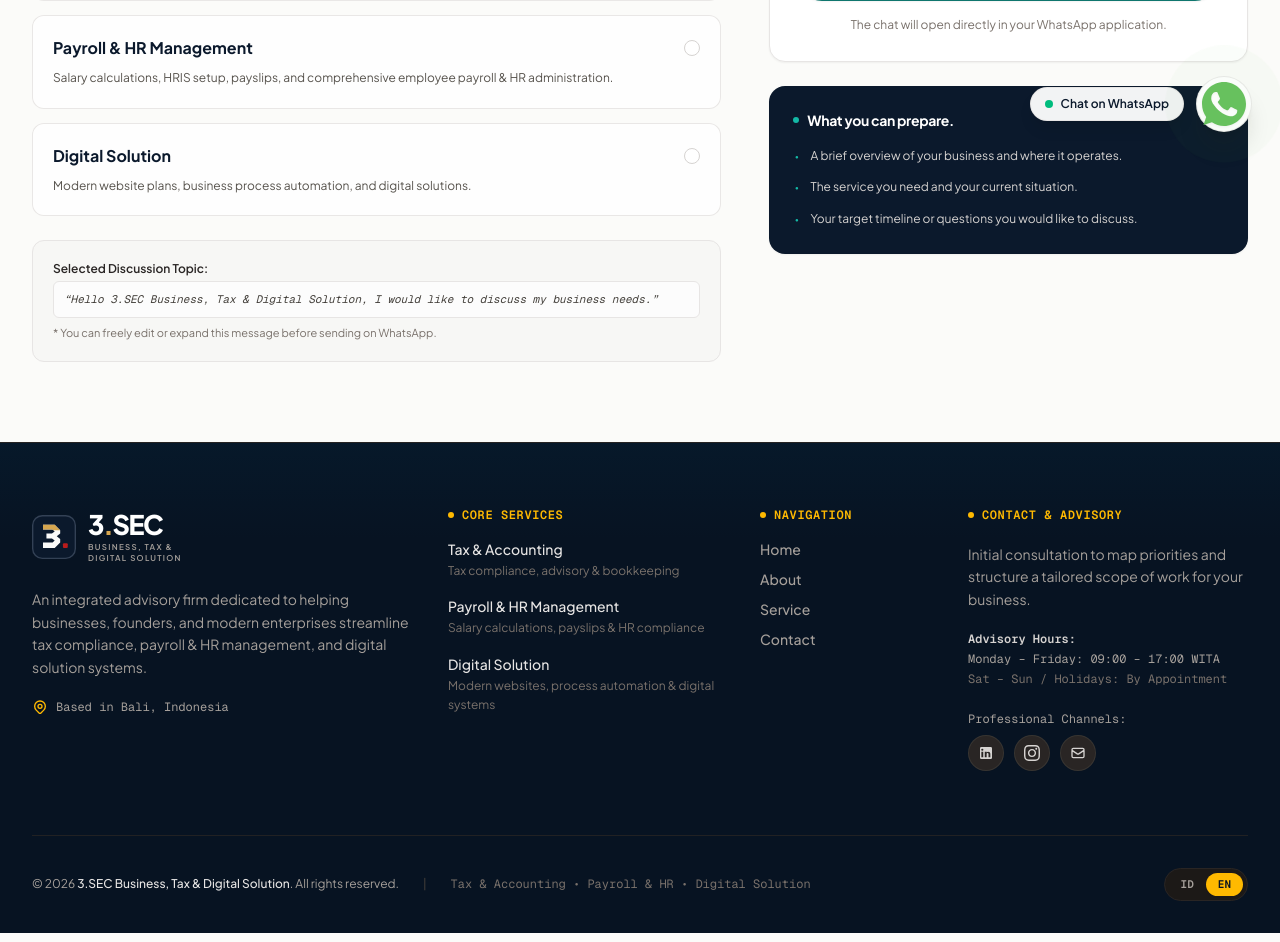
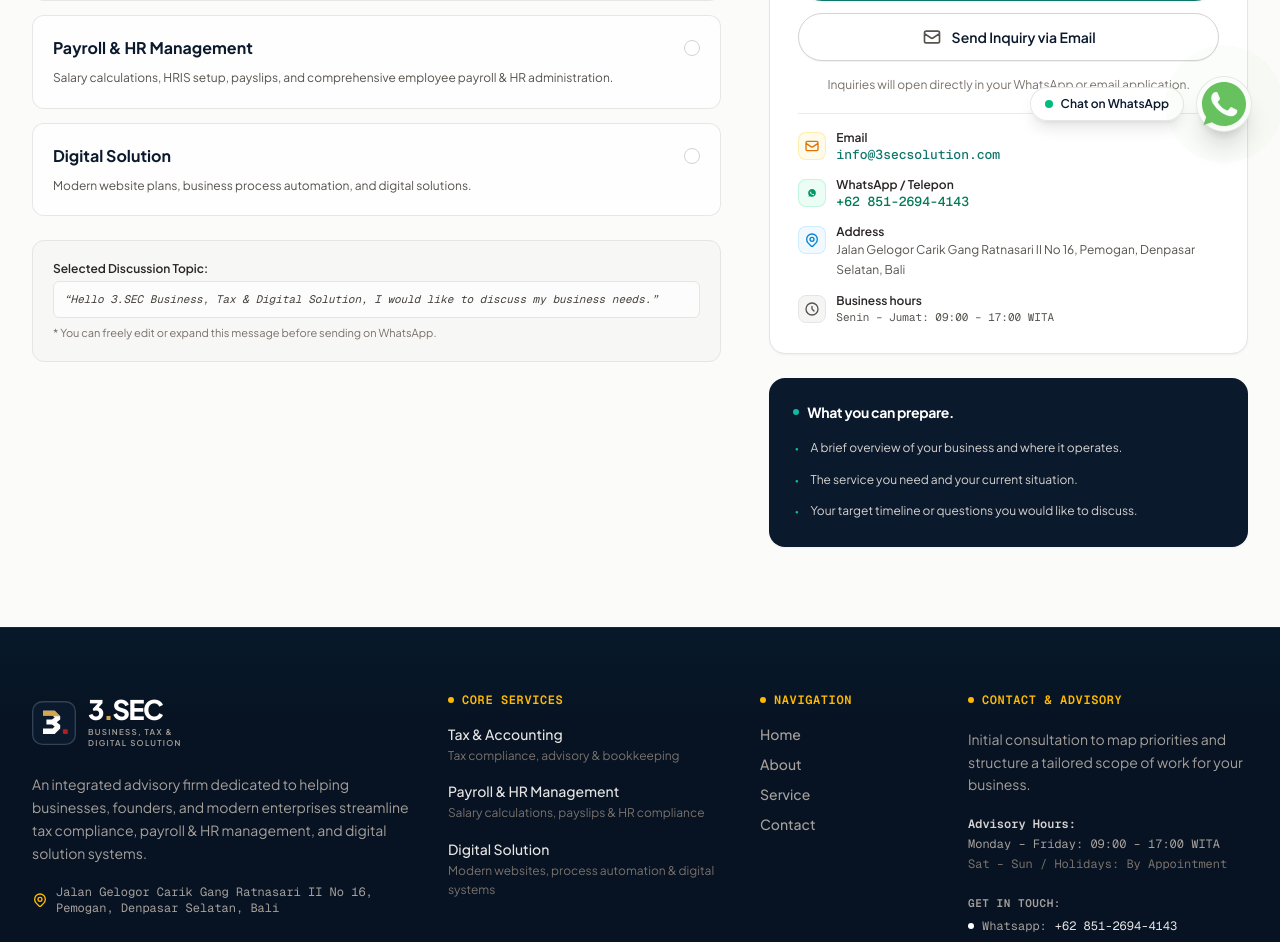
Before and after one commit to gungdikaebs/website-consultant, a Next.js app: page /en/contact in a window 1280 px wide. Shown: the part 640-1582 px from the top of the page. Built offline with nearby package versions, Linux system fonts and the light colour scheme.

Commit message:
feat: add email inquiry option and enhanced contact info display in contact components

```diff
--- a/components/ContactSelector.tsx
+++ b/components/ContactSelector.tsx
@@ -122,7 +122,7 @@
           </h2>
 
           {waLink.isExternal ? (
-            <div className="space-y-4">
+            <div className="space-y-3">
               <a
                 href={waLink.href}
                 target="_blank"
@@ -134,10 +134,27 @@
                 </svg>
                 <span>{dictionary.contact.whatsappCta}</span>
               </a>
-              <p className="text-xs text-stone-500 text-center">
+
+              {contactConfig.email && (
+                <a
+                  href={`mailto:${contactConfig.email}?subject=${encodeURIComponent(
+                    lang === 'id'
+                      ? `Konsultasi: ${dictionary.contact.options.find((o) => o.id === selectedService)?.label || '3.SEC Solution'}`
+                      : `Inquiry: ${dictionary.contact.options.find((o) => o.id === selectedService)?.label || '3.SEC Solution'}`
+                  )}`}
+                  className="w-full min-h-[48px] flex items-center justify-center gap-2.5 px-6 py-3 rounded-full bg-white hover:bg-stone-50 text-[#0B192C] font-semibold text-sm border border-stone-300 shadow-2xs hover:border-stone-400 transition-colors focus-visible:outline-none focus-visible:ring-2 focus-visible:ring-[#0B192C]"
+                >
+                  <svg className="w-5 h-5 text-stone-600" fill="none" stroke="currentColor" viewBox="0 0 24 24">
+                    <path strokeLinecap="round" strokeLinejoin="round" strokeWidth={2} d="M3 8l7.89 5.26a2 2 0 002.22 0L21 8M5 19h14a2 2 0 002-2V7a2 2 0 00-2-2H5a2 2 0 00-2 2v10a2 2 0 002 2z" />
+                  </svg>
+                  <span>{lang === 'id' ? 'Kirim Pesan via Email' : 'Send Inquiry via Email'}</span>
+                </a>
+              )}
+
+              <p className="text-xs text-stone-500 text-center pt-1">
                 {lang === 'id'
-                  ? 'Percakapan akan dibuka langsung pada aplikasi WhatsApp Anda.'
-                  : 'The chat will open directly in your WhatsApp application.'}
+                  ? 'Percakapan akan dibuka langsung pada aplikasi WhatsApp atau aplikasi email Anda.'
+                  : 'Inquiries will open directly in your WhatsApp or email application.'}
               </p>
             </div>
           ) : (
@@ -154,33 +171,72 @@
             </div>
           )}
 
-          {/* Optional Info: Email, Address, Business Hours */}
-          {(contactConfig.email || contactConfig.address || contactConfig.businessHours) && (
-            <div className="pt-4 border-t border-stone-100 space-y-3 text-xs text-stone-600">
+          {/* Optional Info: Email, Phone, Address, Business Hours */}
+          {(contactConfig.email || contactConfig.whatsappNumber || contactConfig.address || contactConfig.businessHours) && (
+            <div className="pt-4 border-t border-stone-200/80 space-y-3.5 text-xs text-stone-600">
               {contactConfig.email && (
+                <div className="flex items-start gap-2.5">
+                  <div className="w-7 h-7 rounded-lg bg-amber-50 text-amber-600 flex items-center justify-center shrink-0 border border-amber-200/60 mt-0.5">
+                    <svg className="w-4 h-4" fill="none" stroke="currentColor" viewBox="0 0 24 24">
+                      <path strokeLinecap="round" strokeLinejoin="round" strokeWidth={2} d="M3 8l7.89 5.26a2 2 0 002.22 0L21 8M5 19h14a2 2 0 002-2V7a2 2 0 00-2-2H5a2 2 0 00-2 2v10a2 2 0 002 2z" />
+                    </svg>
+                  </div>
                   <div>
-                  <span className="font-semibold text-stone-800 block">
-                    {dictionary.contact.optionalLabels.email}:
+                    <span className="font-semibold text-stone-800 block text-xs">
+                      {dictionary.contact.optionalLabels.email}
                     </span>
-                  <a href={`mailto:${contactConfig.email}`} className="text-[#0F766E] hover:underline">
+                    <a href={`mailto:${contactConfig.email}`} className="text-[#0F766E] hover:underline font-mono text-[13px] font-medium">
                       {contactConfig.email}
                     </a>
                   </div>
+                </div>
+              )}
+              {contactConfig.whatsappNumber && (
+                <div className="flex items-start gap-2.5">
+                  <div className="w-7 h-7 rounded-lg bg-emerald-50 text-emerald-600 flex items-center justify-center shrink-0 border border-emerald-200/60 mt-0.5">
+                    <svg className="w-4 h-4" fill="currentColor" viewBox="0 0 24 24">
+                      <path d="M12.031 6.172c-3.181 0-5.767 2.586-5.768 5.766-.001 1.298.38 2.27 1.019 3.287l-.582 2.128 2.182-.573c.978.58 1.911.928 3.145.929 3.178 0 5.767-2.587 5.768-5.766.001-3.187-2.575-5.771-5.764-5.771zm3.392 8.244c-.144.405-.837.774-1.17.824-.312.045-.694.062-2.115-.527-1.422-.591-2.339-2.039-2.41-2.133-.071-.094-.575-.765-.575-1.46 0-.694.364-1.035.495-1.177.13-.142.285-.178.38-.178.095 0 .19.001.272.006.088.004.204-.033.319.243.119.286.405.992.441 1.064.036.071.06.155.012.25-.048.095-.072.155-.143.238-.071.083-.15.185-.214.249-.071.071-.145.148-.063.29.083.142.368.608.79 0.984.543.483 1.002.632 1.144.703.143.071.226.06.31-.036.084-.095.357-.417.452-.56.095-.143.19-.119.321-.071.131.048.832.393.975.464.143.071.238.107.273.167.036.06.036.345-.108.75z" />
+                    </svg>
+                  </div>
+                  <div>
+                    <span className="font-semibold text-stone-800 block text-xs">
+                      WhatsApp / Telepon
+                    </span>
+                    <a href={`https://wa.me/${contactConfig.whatsappNumber}`} target="_blank" rel="noopener noreferrer" className="text-emerald-700 hover:underline font-mono text-[13px] font-medium">
+                      +62 851-2694-4143
+                    </a>
+                  </div>
+                </div>
               )}
               {contactConfig.address && (
+                <div className="flex items-start gap-2.5">
+                  <div className="w-7 h-7 rounded-lg bg-sky-50 text-sky-600 flex items-center justify-center shrink-0 border border-sky-200/60 mt-0.5">
+                    <svg className="w-4 h-4" fill="none" stroke="currentColor" viewBox="0 0 24 24">
+                      <path strokeLinecap="round" strokeLinejoin="round" strokeWidth={2} d="M17.657 16.657L13.414 20.9a1.998 1.998 0 01-2.827 0l-4.244-4.243a8 8 0 1111.314 0z" />
+                      <path strokeLinecap="round" strokeLinejoin="round" strokeWidth={2} d="M15 11a3 3 0 11-6 0 3 3 0 016 0z" />
+                    </svg>
+                  </div>
                   <div>
-                  <span className="font-semibold text-stone-800 block">
-                    {dictionary.contact.optionalLabels.address}:
+                    <span className="font-semibold text-stone-800 block text-xs">
+                      {dictionary.contact.optionalLabels.address}
                     </span>
-                  <span>{contactConfig.address}</span>
+                    <span className="text-stone-600 leading-relaxed">{contactConfig.address}</span>
+                  </div>
                 </div>
               )}
               {contactConfig.businessHours && (
+                <div className="flex items-start gap-2.5">
+                  <div className="w-7 h-7 rounded-lg bg-stone-100 text-stone-600 flex items-center justify-center shrink-0 border border-stone-200 mt-0.5">
+                    <svg className="w-4 h-4" fill="none" stroke="currentColor" viewBox="0 0 24 24">
+                      <path strokeLinecap="round" strokeLinejoin="round" strokeWidth={2} d="M12 8v4l3 3m6-3a9 9 0 11-18 0 9 9 0 0118 0z" />
+                    </svg>
+                  </div>
                   <div>
-                  <span className="font-semibold text-stone-800 block">
-                    {dictionary.contact.optionalLabels.hours}:
+                    <span className="font-semibold text-stone-800 block text-xs">
+                      {dictionary.contact.optionalLabels.hours}
                     </span>
-                  <span>{contactConfig.businessHours}</span>
+                    <span className="text-stone-600 font-mono text-[11px]">{contactConfig.businessHours}</span>
+                  </div>
                 </div>
               )}
             </div>
--- a/components/FloatingWhatsApp.tsx
+++ b/components/FloatingWhatsApp.tsx
@@ -3,6 +3,7 @@
 import { useState, useRef, useEffect, FormEvent, KeyboardEvent } from 'react';
 import Image from 'next/image';
 import { Locale, Dictionary } from '@/lib/content/types';
+import { contactConfig } from '@/lib/content/config';
 
 interface FloatingWhatsAppProps {
   lang: Locale;
@@ -17,7 +18,7 @@
   const textareaRef = useRef<HTMLTextAreaElement>(null);
 
   const isId = lang === 'id';
-  const whatsappNumber = '62123456789';
+  const whatsappNumber = contactConfig.whatsappNumber || '6285126944143';
 
   const defaultGreeting =
     dictionary?.whatsappMessages?.general ||
@@ -103,25 +104,23 @@
         <div className="bg-gradient-to-r from-[#0F766E] to-[#115E59] text-white p-4 sm:p-4.5 flex items-center justify-between">
           <div className="flex items-center gap-3">
             {/* 3.SEC Avatar / Badge */}
-            <div className="relative w-11 h-11 rounded-full bg-white/10 backdrop-blur-md border border-white/20 flex items-center justify-center shrink-0">
-              <svg
-                className="w-6 h-6"
-                viewBox="0 0 36 36"
-                fill="none"
-                xmlns="http://www.w3.org/2000/svg"
-                aria-hidden="true"
-              >
-                <path d="M4 9L17 28L13 34L2 13L4 9Z" fill="#38BDF8" />
-                <path d="M17 28L11 9H17.5L21.5 21L17 28Z" fill="#F87171" />
-                <path d="M21.5 21L26.5 9H33L24 30.5L21.5 21Z" fill="#FBBF24" />
-              </svg>
+            <div className="relative w-11 h-11 shrink-0">
+              <div className="w-11 h-11 rounded-full overflow-hidden bg-[#0B192C] border border-white/20 flex items-center justify-center shadow-sm">
+                <Image
+                  src="/icon/logo.svg"
+                  alt="3.SEC Profile"
+                  width={44}
+                  height={44}
+                  className="w-full h-full object-cover"
+                />
+              </div>
               {/* Online Green Indicator Dot */}
               <span className="absolute bottom-0 right-0 w-3 h-3 rounded-full bg-emerald-400 border-2 border-[#0F766E]" />
             </div>
 
             <div className="flex flex-col">
               <span className="font-bold text-sm tracking-tight text-white leading-tight">
-                3.SEC Advisory
+                3.SEC Solution
               </span>
               <span className="text-[11px] text-emerald-100/90 font-medium flex items-center gap-1.5 mt-0.5">
                 <span className="w-1.5 h-1.5 rounded-full bg-emerald-300 animate-pulse" />
--- a/components/Footer.tsx
+++ b/components/Footer.tsx
@@ -1,6 +1,7 @@
 import Link from 'next/link';
 import BrandLogo from './BrandLogo';
 import { Locale, Dictionary } from '@/lib/content/types';
+import { contactConfig } from '@/lib/content/config';
 
 interface FooterProps {
   lang: Locale;
@@ -45,7 +46,7 @@
                   <path strokeLinecap="round" strokeLinejoin="round" strokeWidth={2} d="M17.657 16.657L13.414 20.9a1.998 1.998 0 01-2.827 0l-4.244-4.243a8 8 0 1111.314 0z" />
                   <path strokeLinecap="round" strokeLinejoin="round" strokeWidth={2} d="M15 11a3 3 0 11-6 0 3 3 0 016 0z" />
                 </svg>
-                <span>Based in Bali, Indonesia</span>
+                <span>Jalan Gelogor Carik Gang Ratnasari II No 16, Pemogan, Denpasar Selatan, Bali</span>
               </div>
 
             </div>
@@ -150,6 +151,37 @@
               <div className="text-stone-500">{isId ? 'Sabtu – Minggu / Libur: Janji Temu' : 'Sat – Sun / Holidays: By Appointment'}</div>
             </div>
 
+            {/* Direct Contact Info */}
+            <div className="space-y-1.5 text-xs text-stone-300 font-mono pt-1">
+              <div className="text-stone-400 font-semibold uppercase tracking-wider text-[11px]">
+                {isId ? 'Hubungi Kami' : 'Get In Touch'}:
+              </div>
+              <div>
+                <a
+                  href={`https://wa.me/${contactConfig.whatsappNumber}`}
+                  target="_blank"
+                  rel="noopener noreferrer"
+                  className="hover:text-emerald-400 transition-colors inline-flex items-center gap-2 group"
+                >
+                  <span className="w-1.5 h-1.5 rounded-full bg-white group-hover:scale-125 transition-transform" />
+                    <span className="text-stone-400">Whatsapp:</span>
+                  <span className="text-stone-200 group-hover:text-emerald-400">+62 851-2694-4143</span>
+                </a>
+              </div>
+              {contactConfig.email && (
+                <div>
+                  <a
+                    href={`mailto:${contactConfig.email}`}
+                    className="hover:text-amber-300 transition-colors inline-flex items-center gap-2 group"
+                  >
+                    <span className="w-1.5 h-1.5 rounded-full bg-white group-hover:scale-125 transition-transform" />
+                    <span className="text-stone-400">Email:</span>
+                    <span className="text-stone-200 group-hover:text-amber-300">{contactConfig.email}</span>
+                  </a>
+                </div>
+              )}
+            </div>
+
             {/* Social Circle Icons */}
             <div className="pt-1">
               <span className="text-xs text-stone-400 font-mono block mb-2">{isId ? 'Saluran Profesional' : 'Professional Channels'}:</span>
@@ -180,6 +212,19 @@
                   </svg>
                 </a>
 
+                {/* Email Direct Link */}
+                {contactConfig.email && (
+                  <a
+                    href={`mailto:${contactConfig.email}`}
+                    aria-label={`Email ${contactConfig.email}`}
+                    className="w-9 h-9 rounded-full bg-stone-800 hover:bg-[#0F766E] hover:text-white text-stone-300 flex items-center justify-center transition-all border border-stone-700/60 shadow-2xs"
+                  >
+                    <svg className="w-4 h-4" fill="none" stroke="currentColor" viewBox="0 0 24 24">
+                      <path strokeLinecap="round" strokeLinejoin="round" strokeWidth={2} d="M3 8l7.89 5.26a2 2 0 002.22 0L21 8M5 19h14a2 2 0 002-2V7a2 2 0 00-2-2H5a2 2 0 00-2 2v10a2 2 0 002 2z" />
+                    </svg>
+                  </a>
+                )}
+
                 {/* Contact Page Link */}
                 <Link
                   href={`/${lang}/contact`}
@@ -187,7 +232,7 @@
                   className="w-9 h-9 rounded-full bg-stone-800 hover:bg-[#B91C1C] hover:text-white text-stone-300 flex items-center justify-center transition-all border border-stone-700/60 shadow-2xs"
                 >
                   <svg className="w-4 h-4" fill="none" stroke="currentColor" viewBox="0 0 24 24">
-                    <path strokeLinecap="round" strokeLinejoin="round" strokeWidth={2} d="M3 8l7.89 5.26a2 2 0 002.22 0L21 8M5 19h14a2 2 0 002-2V7a2 2 0 00-2-2H5a2 2 0 00-2 2v10a2 2 0 002 2z" />
+                    <path strokeLinecap="round" strokeLinejoin="round" strokeWidth={2} d="M8 12h.01M12 12h.01M16 12h.01M21 12c0 4.418-4.03 8-9 8a9.863 9.863 0 01-4.255-.949L3 20l1.395-3.72C3.512 15.042 3 13.574 3 12c0-4.418 4.03-8 9-8s9 3.582 9 8z" />
                   </svg>
                 </Link>
               </div>
--- a/lib/content/config.ts
+++ b/lib/content/config.ts
@@ -9,10 +9,10 @@
  * - Field null/kosong otomatis disembunyikan atau memicu state "detail kontak sedang disiapkan".
  */
 export const contactConfig: ContactConfig = {
-  whatsappNumber: '62123456789', // Nomor resmi WhatsApp
-  email: null,
-  address: null,
-  businessHours: null,
+  whatsappNumber: '6285126944143', // Nomor resmi WhatsApp
+  email: 'info@3secsolution.com',
+  address: 'Jalan Gelogor Carik Gang Ratnasari II No 16, Pemogan, Denpasar Selatan, Bali',
+  businessHours: 'Senin – Jumat: 09:00 – 17:00 WITA',
 };
 
 /**
```
Lines whose indentation alone changed are shown as unchanged.
